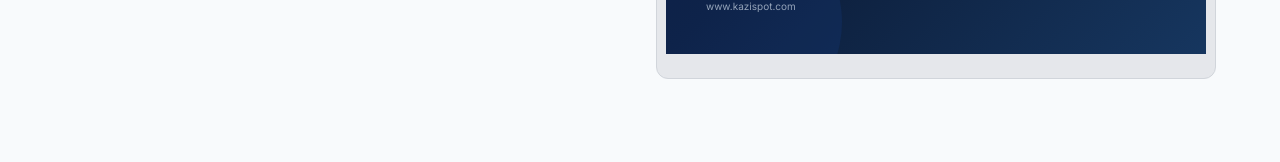
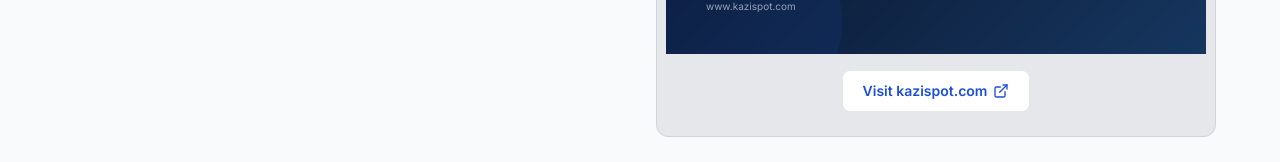
Before and after one commit to anoni-max/nextjs-job-board-v2, a Next.js app: page /admin/quotes in a window 1280 px wide. Shown: the part 747-909 px from the top of the page. Before the commit the page ends 874 px from the top, so only its background shows below. Built offline with nearby package versions, Linux system fonts and the light colour scheme; no server answers.

Commit message:
Add visit link below quote poster

```diff
--- a/app/admin/quotes/page.tsx
+++ b/app/admin/quotes/page.tsx
@@ -2,7 +2,7 @@
 
 import { useState, useRef } from "react";
 import Link from "next/link";
-import { ArrowLeft, Download, Copy, CheckCircle2, Share2 } from "lucide-react";
+import { ArrowLeft, Download, Copy, CheckCircle2, Share2, ExternalLink } from "lucide-react";
 
 export default function QuoteStudio() {
   const [quote, setQuote] = useState("Your future is created by what you do today, not tomorrow.");
@@ -11,7 +11,7 @@ export default function QuoteStudio() {
   const posterRef = useRef<HTMLDivElement>(null);
 
   function buildText() {
-    return `"${quote}"${author ? `\n\n— ${author}` : ""}\n\nYour Work Awaits.\n#KaziSpot #JobsInKenya #Motivation`;
+    return `"${quote}"${author ? `\n\n— ${author}` : ""}\n\nYour Work Awaits.\nhttps://kazispot.com\n#KaziSpot #JobsInKenya #Motivation`;
   }
 
   async function downloadPoster() {
@@ -122,7 +122,7 @@ export default function QuoteStudio() {
 
           {/* Right: Poster preview */}
           <div className="flex justify-center items-start">
-            <div className="bg-gray-200 p-6 rounded-xl border border-gray-300 w-full flex justify-center">
+            <div className="bg-gray-200 p-6 rounded-xl border border-gray-300 w-full flex flex-col items-center">
               <div
                 ref={posterRef}
                 className="w-[540px] h-[540px] shrink-0 bg-gradient-to-br from-[#071022] via-[#0c1c38] to-[#16365f] text-white p-10 flex flex-col relative overflow-hidden"
@@ -159,6 +159,17 @@ export default function QuoteStudio() {
                   </div>
                 </div>
               </div>
+
+              {/* Clickable link BELOW the poster (not part of the image) */}
+              <a
+                href="https://kazispot.com"
+                target="_blank"
+                rel="noopener noreferrer"
+                className="mt-4 inline-flex items-center gap-1.5 text-blue-700 bg-white border border-gray-200 font-semibold text-sm px-5 py-2.5 rounded-lg hover:bg-blue-50 transition"
+              >
+                Visit kazispot.com
+                <ExternalLink className="w-4 h-4" />
+              </a>
             </div>
           </div>
         </div>
```
